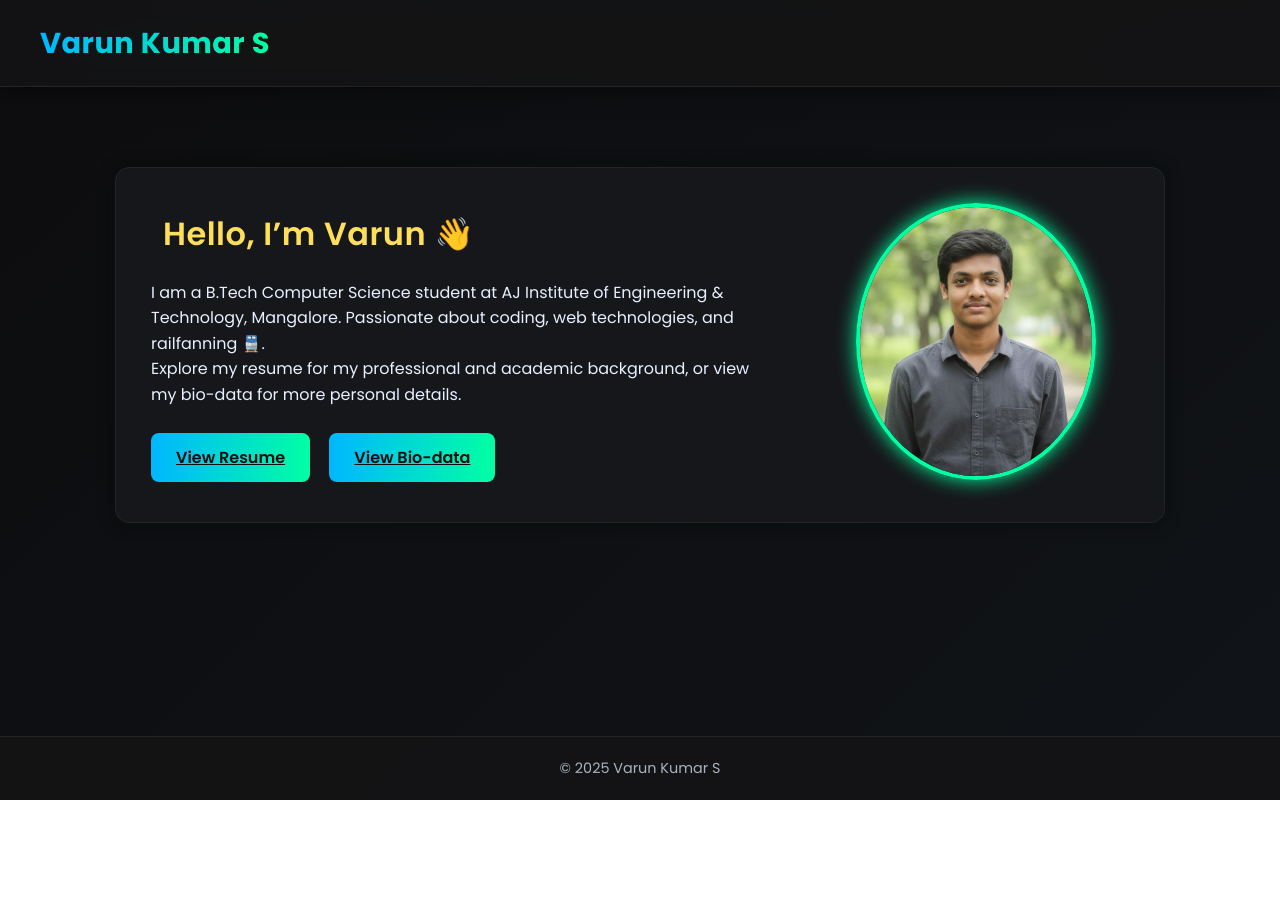
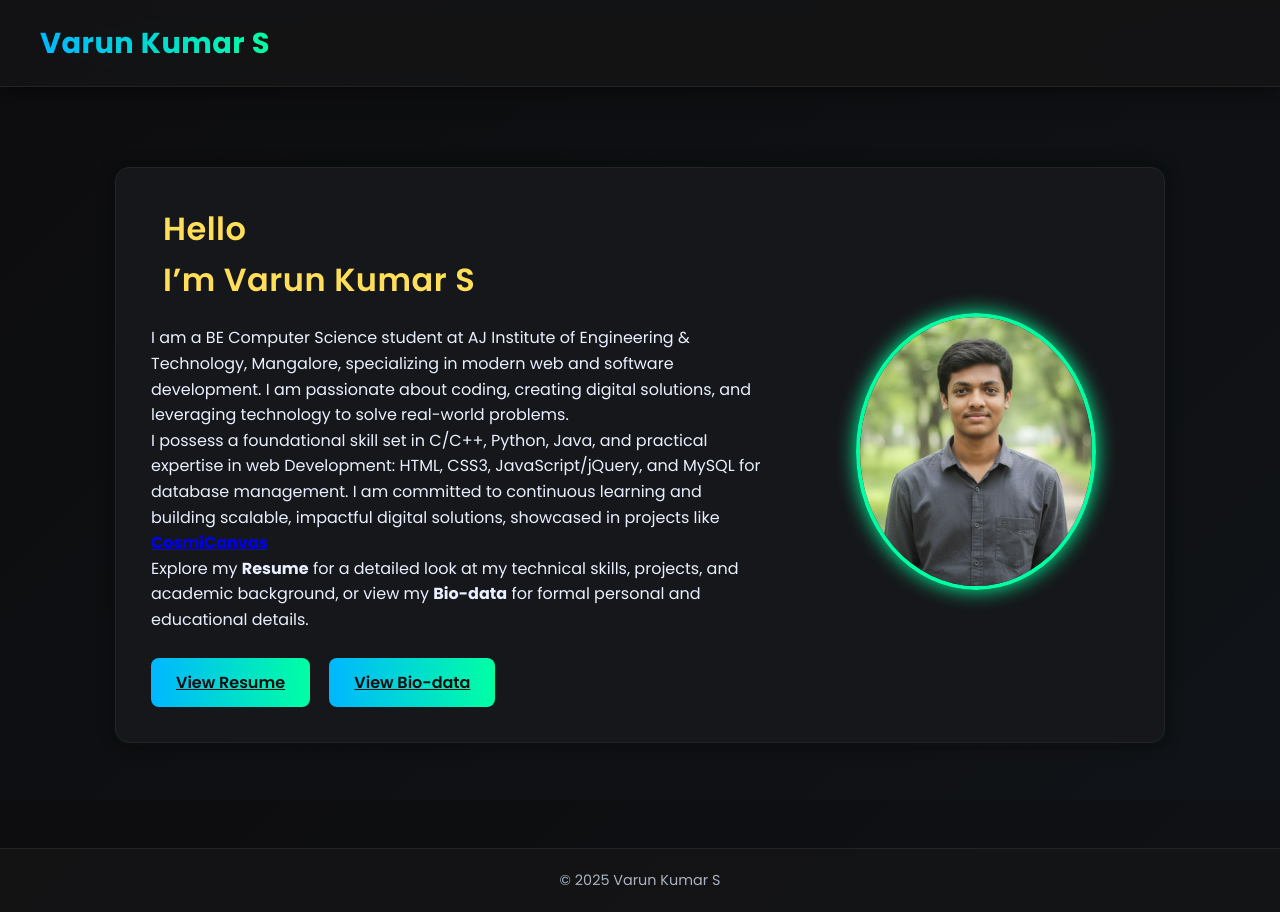
Before and after one commit to Varun987-a11/Portfolio, a plain HTML site: page index.html in a window 1280 px wide. Before the commit the page ends 800 px from the top, so only its background shows below. Drawn offline with nearby package versions, Linux system fonts and the light colour scheme.

Commit message:
Uploaded Files

```diff
--- a/index.html
+++ b/index.html
@@ -24,14 +24,17 @@
 
   <main>
     <section class="home-intro">
+
       <div class="intro-text">
-        <h2>Hello, I’m Varun 👋</h2>
+  <h2>Hello<br> I’m Varun Kumar S </h2>
   <p>
-          I am a B.Tech Computer Science student at AJ Institute of Engineering & Technology, Mangalore.
-          Passionate about coding, web technologies, and railfanning 🚆.
+    I am a BE Computer Science student at AJ Institute of Engineering & Technology, Mangalore, specializing in modern web and software development. I am passionate about coding, creating digital solutions, and leveraging technology to solve real-world problems.
   </p>
   <p>
-          Explore my resume for my professional and academic background, or view my bio-data for more personal details.
+    I possess a foundational skill set in C/C++, Python, Java, and practical expertise in web Development: HTML, CSS3, JavaScript/jQuery, and MySQL for database management. I am committed to continuous learning and building scalable, impactful digital solutions, showcased in projects like <strong><a href="https://varun987-a11.github.io/Cosmic-Canvas">CosmiCanvas</a> </strong>
+  </p>
+  <p>
+    Explore my <strong>Resume</strong> for a detailed look at my technical skills, projects, and academic background, or view my <strong>Bio-data</strong> for formal personal and educational details.
   </p>
   <div class="btn-group">
     <a href="resume.html" class="btn">View Resume</a>
```
Lines whose indentation alone changed are shown as unchanged.
